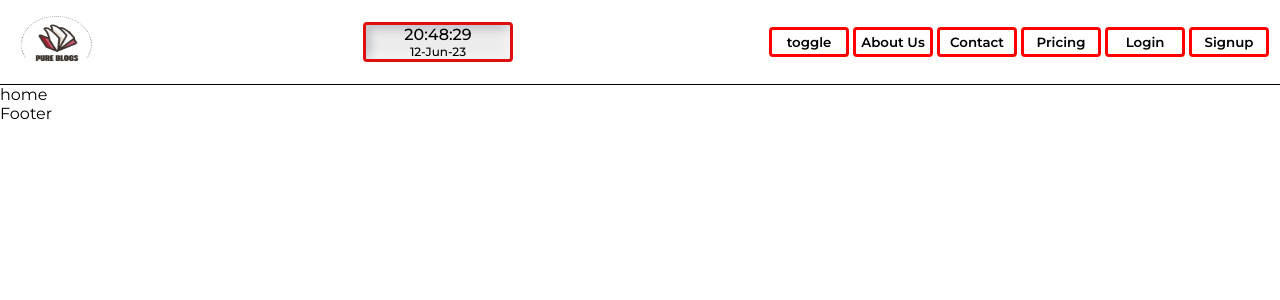
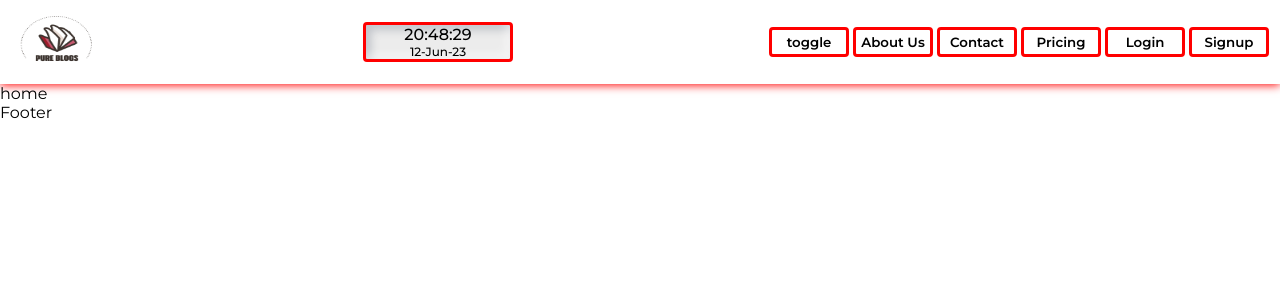
Before and after one commit to ZaidSultan10/pure-blogs, a React (Create React App) app: page / in a window 1280 px wide. Shown: the top 300 px of the page. Built offline with nearby package versions, Linux system fonts and the light colour scheme.

Commit message:
added color on bottom of header

```diff
--- a/src/styles/headerStyles/_headerStyles.scss
+++ b/src/styles/headerStyles/_headerStyles.scss
@@ -5,7 +5,7 @@
     margin: 0 auto;
     padding: 0 7px;
     width: 100%;
-    border-bottom: 1px solid;
+    box-shadow: 0px 1px 9px  red;
     &__left{
          img{
              width: 100px;
@@ -14,7 +14,7 @@
          }
     }
     &__center{
-        border: 3px solid rgb(224, 15, 15);
+        border: 3px solid red;
         border-radius: 4px;
         background: #ececec;
         box-shadow: inset -5px -5px 9px rgba(255,255,255,0.45), inset 5px 5px 9px rgba(94,104,121,0.3);
```
